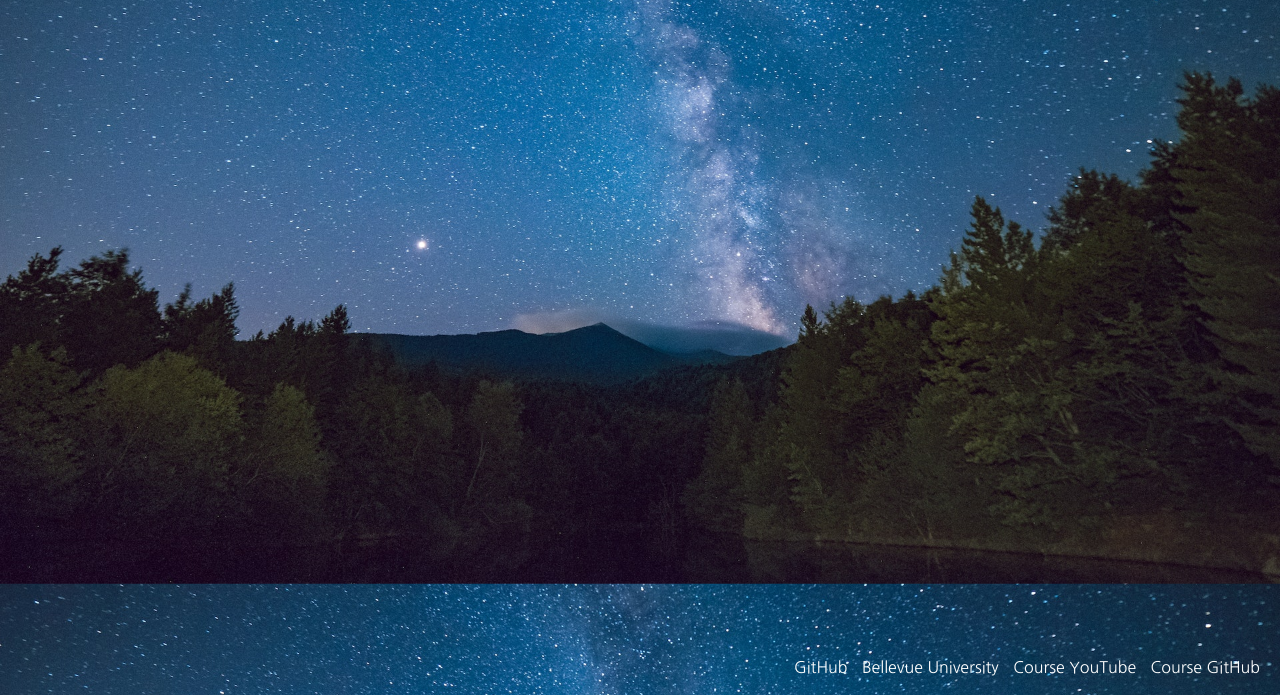
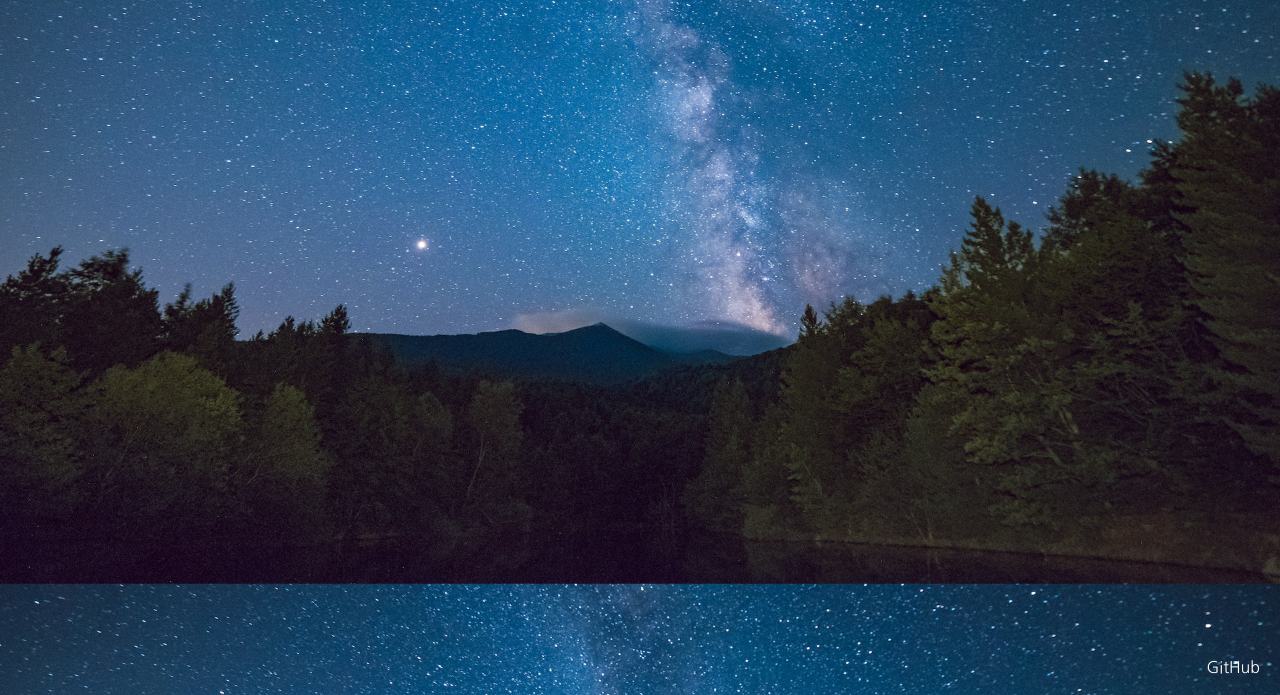
Before and after one commit to bgrashorn/personal-portfolio, a plain HTML site: page index.html in a window 1280 px wide. Shown: the part 271-966 px from the top of the page. Drawn offline with nearby package versions, Linux system fonts and the light colour scheme.

Commit message:
Link deletion

```diff
--- a/index.html
+++ b/index.html
@@ -74,16 +74,6 @@
           <li>
             <a href="https://github.com/bgrashorn" target="_blank">GitHub</a>
           </li>
-          <li>
-            <a href="https://www.bellevue.edu/" target="_blank"
-              >Bellevue University</a
-            >
-          </li>
-          <li><a href="" target="_blank">Course YouTube</a></li>
-          <li>
-            <a href="https://github.com/buwebdev" target="_blank"
-              >Course GitHub</a
-            >
           </li>
         </ul>
       </div>
```
